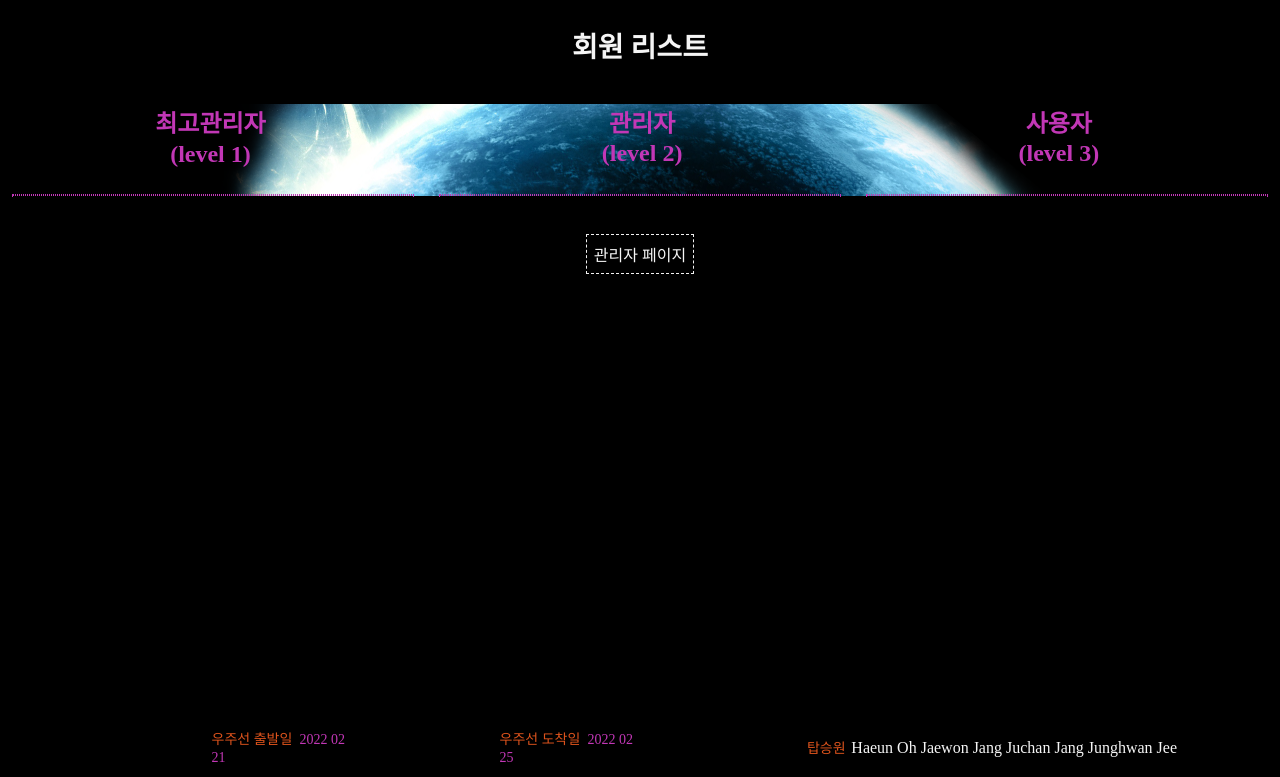
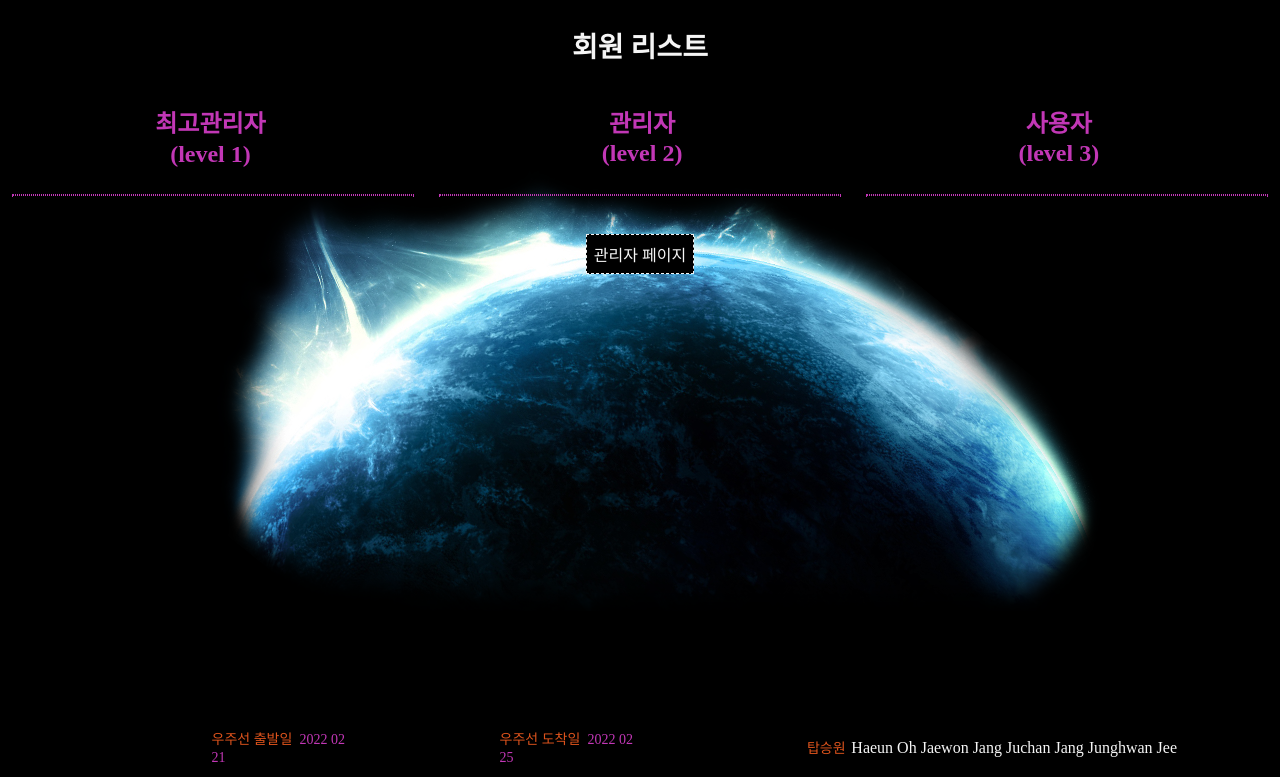
Before and after one commit to o-haa/Teample, a website: page views/admin/admin_list.html in a window 1280 px wide. Shown: the part 83-860 px from the top of the page. Drawn offline with nearby package versions, Linux system fonts and the light colour scheme; files that its build step writes are made by us from their sources; a web font is replaced by a local one.

Commit message:
fix admin background

```diff
--- a/public/admin.css
+++ b/public/admin.css
@@ -50,11 +50,20 @@ div.button {
     background: transparent !important;
 }
 
-div.admin_list {
+#admin_list {
     background-image: url('./img/earth2.png');
     background-repeat: no-repeat;
     background-position-x: center;
     background-position-y: center;
+}
+
+
+#wrap > .admin_list {
+    background: transparent !important;
+}
+
+#wrap > .list_button {
+    background: transparent !important;
 }
 
 div.text {
--- a/views/admin/admin_list.html
+++ b/views/admin/admin_list.html
@@ -7,7 +7,7 @@
     <title>admin_user_list</title>
     <link href="/admin.css" rel="stylesheet" type="text/css">
 </head>
-<body>
+<body id="admin_list">
     {% include "../nunjucks/header.html" %}
     <div id="wrap">
         <h3 id="list_pagename">회원 리스트</h3>
```
